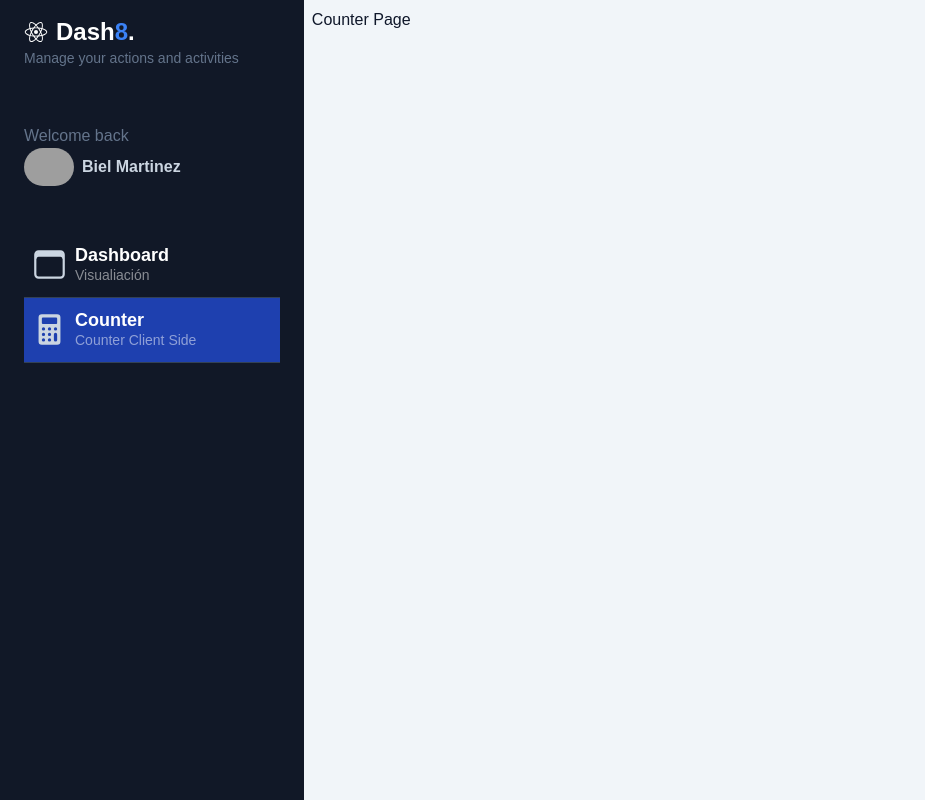
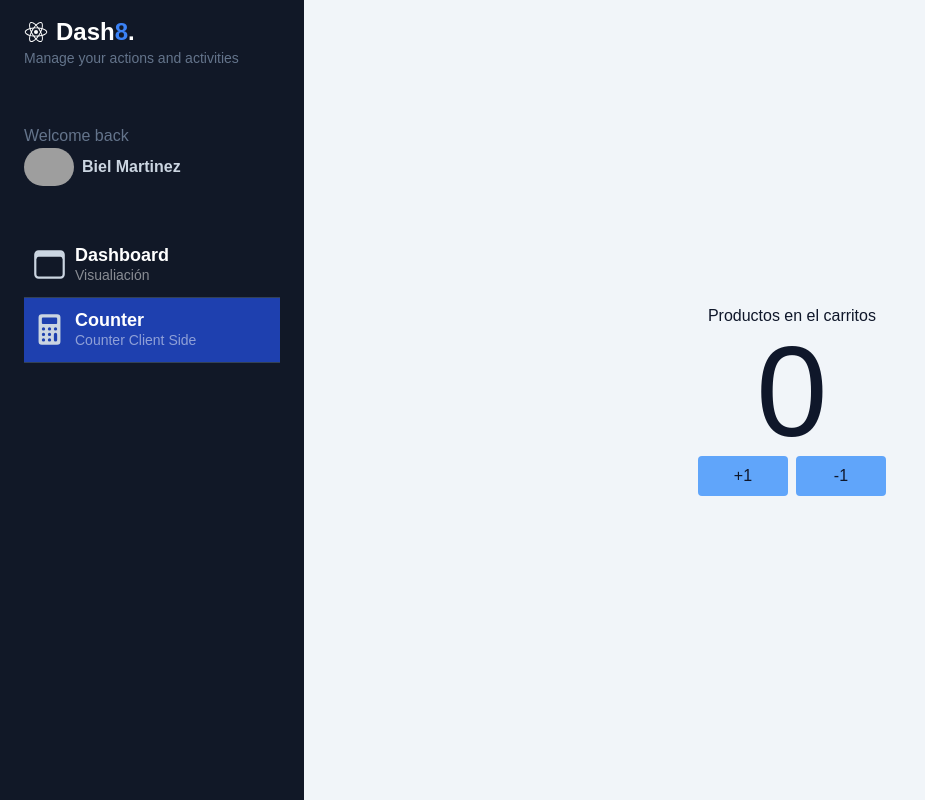
Before and after one commit to bielmc11/02-my-dashboard, a Next.js app: page /dashboard/count in a window 1280 px wide. Shown: the whole page, without its empty margins (0-925 px from the left). Built offline with nearby package versions, Linux system fonts and the light colour scheme; grey boxes are pictures that could not be loaded.

Commit message:
Implementing CartCounter

```diff
--- a/src/app/components/SidebarMenuItem.tsx
+++ b/src/app/components/SidebarMenuItem.tsx
@@ -1,6 +1,8 @@
 'use client'
+import Link from "next/link";
 import { usePathname } from "next/navigation";
 import React from "react";
+
 
 interface Props {
   path: string;
@@ -16,9 +18,9 @@ export const SidebarMenuItem = ({ path, icon, tittle, subTittle }: Props) => {
   const imInPath = () => {
     return ((ruta === path) ? 'bg-blue-800' : 'jeje')
   }
-  console.log(imInPath())
+
   return (
-    <a
+    <Link
       href={path}
       className={`w-full px-2 inline-flex space-x-2 items-center border-b border-slate-700 py-3  hover:bg-white/5 transition ease-linear duration-150 ${imInPath()}`}
     >
@@ -33,6 +35,6 @@ export const SidebarMenuItem = ({ path, icon, tittle, subTittle }: Props) => {
           {subTittle}
         </span>
       </div>
-    </a>
+    </Link>
   );
 };
--- a/src/app/dashboard/count/page.tsx
+++ b/src/app/dashboard/count/page.tsx
@@ -1,7 +1,19 @@
+import { CartCounter } from "@/app/shopping-cart";
+import { Metadata } from "next";
+
+export const metadata: Metadata = {
+  title: "Shopping Cart",
+  description: "Shopping Client Side",
+};
+
 export default function CounterPage() {
+
+
   return (
-    <div>
-      <h2>Counter Page</h2>
+    <div className="flex justify-center items-center flex-col w-full h-full">
+      <span>Productos en el carritos</span>
+      <CartCounter value={0}/>
+
     </div>
   );
 }
--- /dev/null
+++ b/src/app/shopping-cart/components/CartCounter.tsx
@@ -0,0 +1,42 @@
+'use client'
+import { useState } from "react";
+
+interface Props {
+  value?: number
+}
+
+export function CartCounter({ value = 0 }: Props) {
+  const [count, setCount] = useState(value);
+
+  const increment = () => {
+    setCount(count + 1);
+  };
+
+  const decrement = () => {
+    setCount(count - 1);
+  };
+
+  return (
+    <div className="flex flex-col items-center justify-center ">
+      <span className="text-9xl">{count}</span>
+      <div>
+        <button
+          onClick={() => {
+            increment();
+          }}
+          className="rounded bg-blue-400 hover:bg-blue-900 hover:text-white p-2 transition-all w-[90px] mr-2"
+        >
+          +1
+        </button>
+        <button
+          onClick={() => {
+            decrement();
+          }}
+          className="rounded bg-blue-400 hover:bg-blue-900 hover:text-white p-2 transition-all w-[90px]"
+        >
+          -1
+        </button>
+      </div>
+    </div>
+  );
+}
--- /dev/null
+++ b/src/app/shopping-cart/index.ts
@@ -0,0 +1 @@
+export { CartCounter } from "./components/CartCounter";
```
Also changed, not shown: src/app/components/Sidebar.tsx (+1 -29 lines), 1 other file (tests, documents, lock files or other folders).
